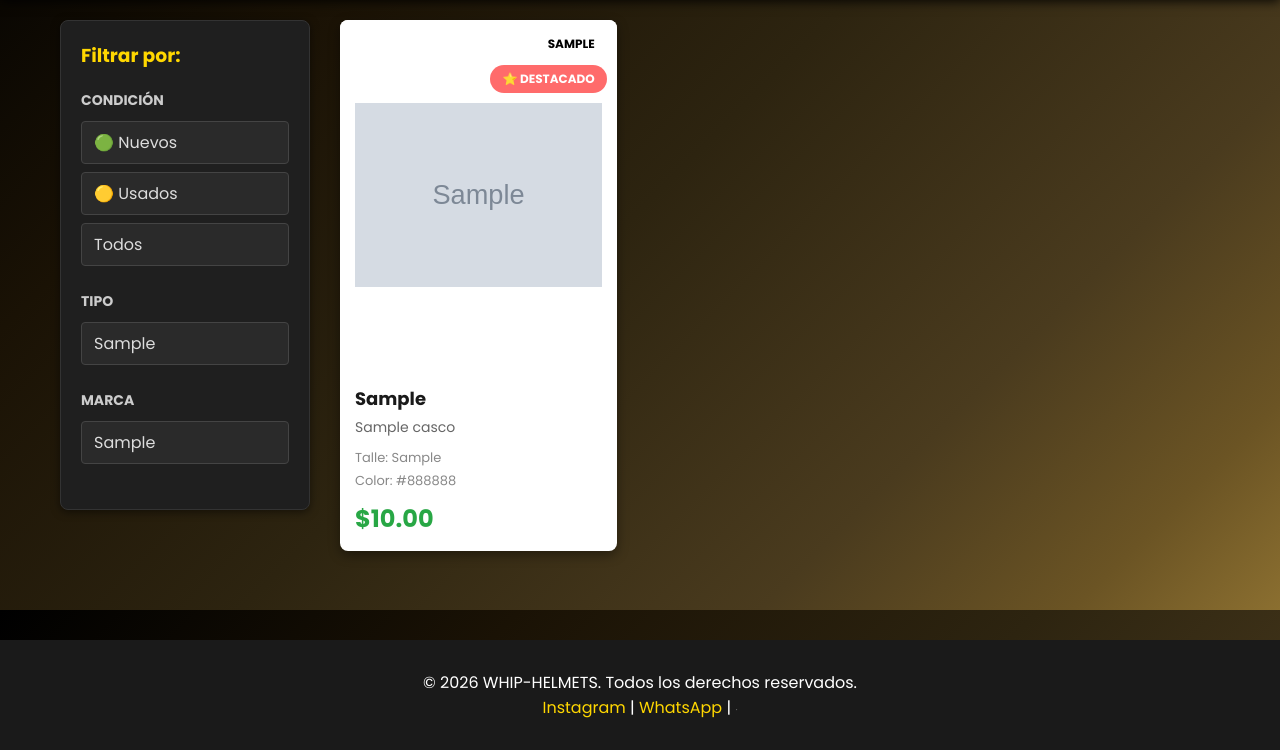
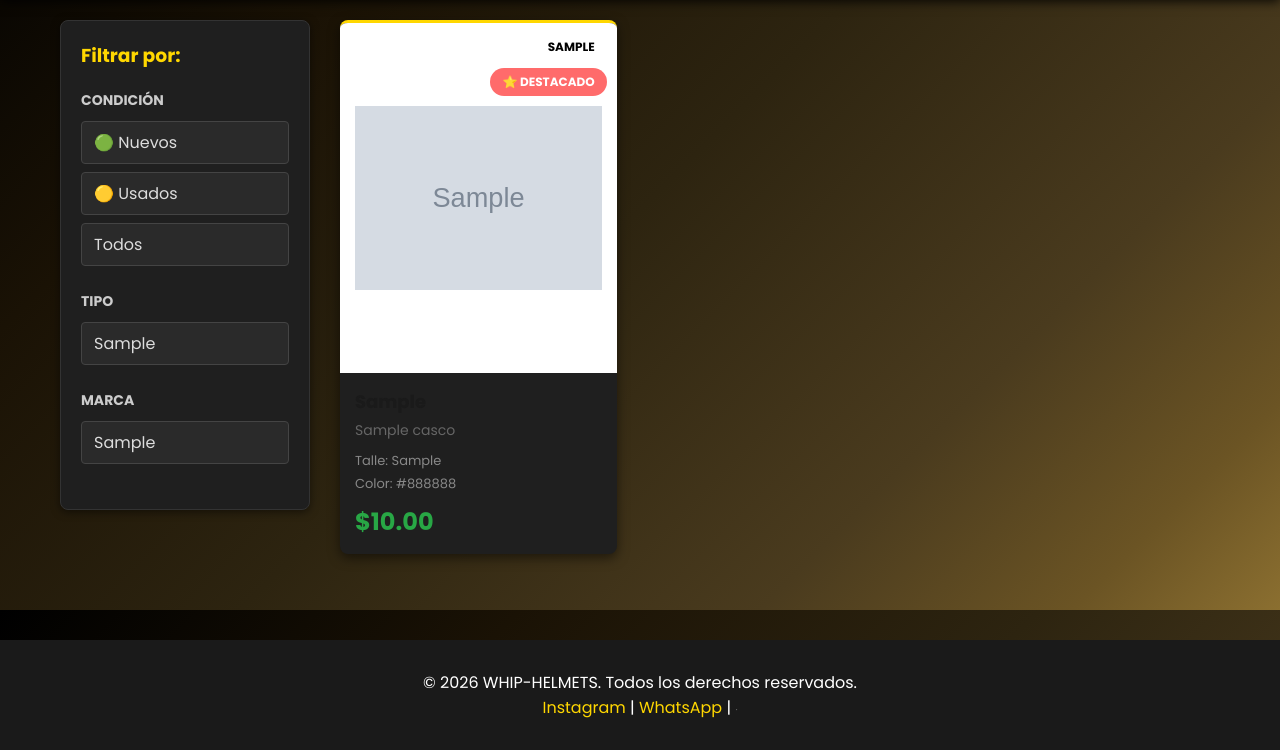
Before and after one commit to Abalito04/Catalogo-Whip-Helmet, a Flask app: page / in a window 1280 px wide. Shown: the part 190-940 px from the top of the page. Run offline with Flask 3, Linux system fonts and the light colour scheme; tables that the repository leaves empty hold one stand-in row (values such as "Sample post"); grey boxes marked "Sample" are stand-in pictures.

Commit message:
prueba 1 de colores de tarjeta

```diff
--- a/static/css/style.css
+++ b/static/css/style.css
@@ -264,12 +264,19 @@ main {
 }
 
 .casco-card {
-    background: white;
+    background: #1f1f1f;
+    border-top: 3px solid #ffd700;
     border-radius: 8px;
     overflow: hidden;
-    box-shadow: 0 4px 12px rgba(0,0,0,0.4);
+    box-shadow: 0 4px 12px rgba(0,0,0,0.5);
     transition: transform 0.3s, box-shadow 0.3s;
     position: relative;
+}
+
+.casco-info h3 {
+    color: #f0f0f0;
+    font-size: 18px;
+    margin-bottom: 5px;
 }
 
 .casco-card:hover {
```
